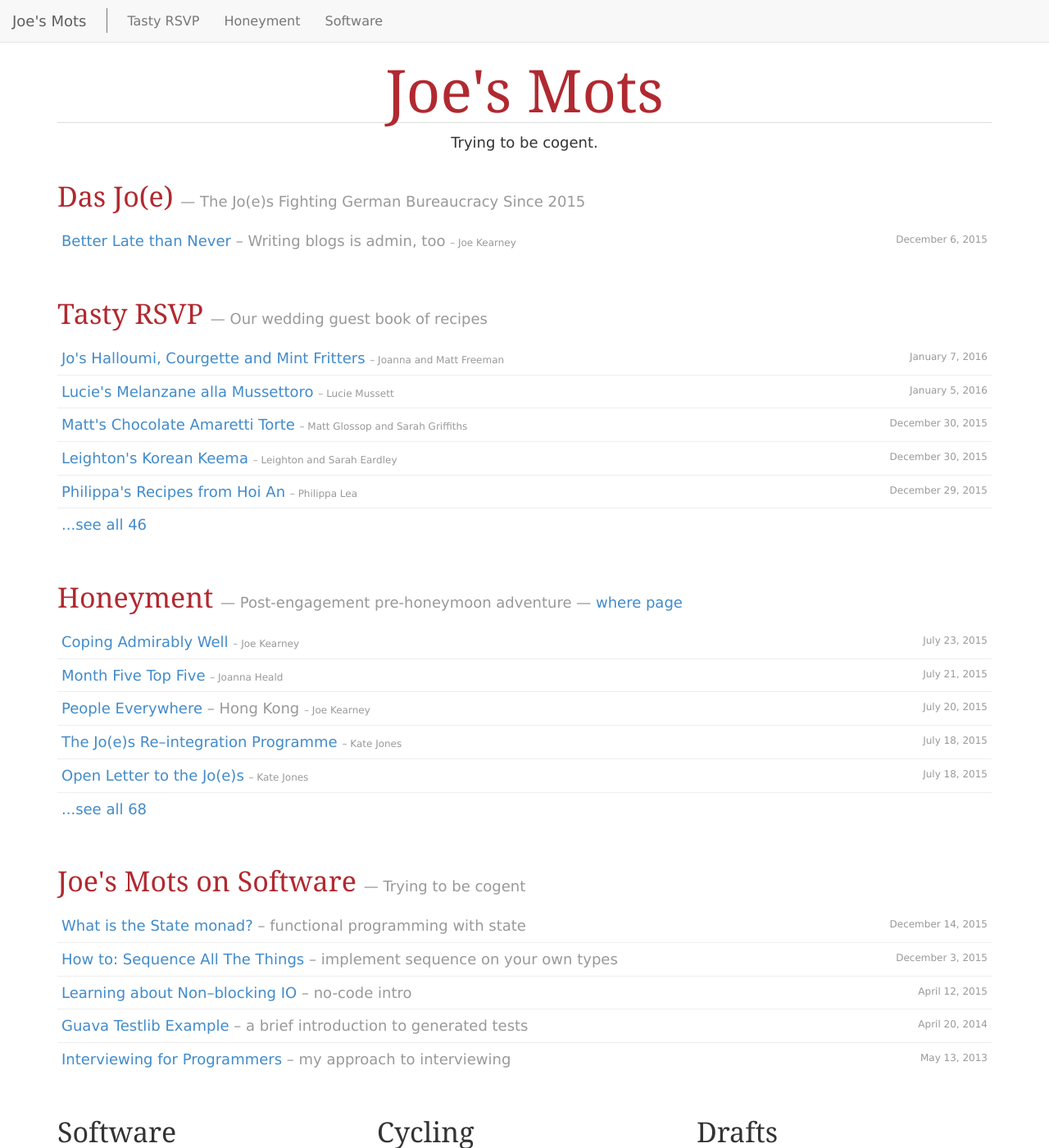
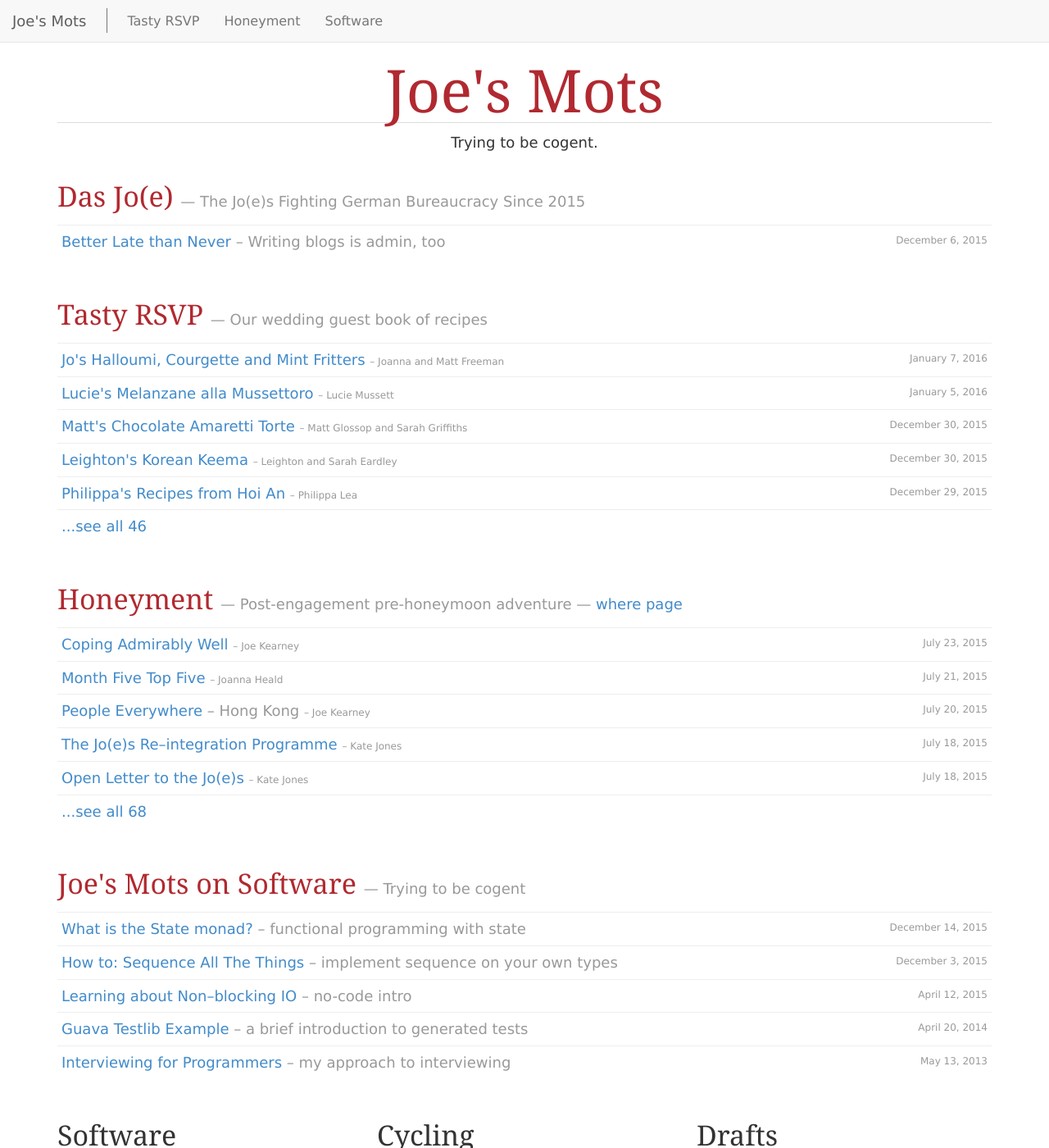
Before and after one commit to joekearney/joekearney.github.io, a Jekyll site: the page built from index.html, in a window 1280 px wide and 1400 px high. Shown: the whole window at 82% size. Built offline with Jekyll 4.4.1, drawn with Linux system fonts in a browser that asks for light colours; some web fonts are replaced.

Commit message:
formatting cleanup

```diff
--- a/css/main.css
+++ b/css/main.css
@@ -396,9 +396,6 @@ ul .listing, ul .nav {
   padding-left: 0;
   text-align: left;
 }
-ul.listing > li:last-child {
-  border: none;
-}
 
 .category-stats {
   text-align: center;
--- a/css/up.css
+++ b/css/up.css
@@ -472,7 +472,7 @@ article.about p,.content.about p,article.error,.content.error{text-align:center;
 article.error h1,.content.error h1{color:#f5f5f5;font-size:10em;font-weight:bold;padding:.5em;text-shadow:0 1px 5px #aaa}
 article div.pull,.content div.pull{padding-top:20px}
 ul.listing{margin:0 0 25px 0;padding:0}
-ul.listing li{list-style-type:none;padding:7px 5px;border-bottom:1px solid #EEE}
+ul.listing li{list-style-type:none;padding:7px 5px;border-top:1px solid #EEE}
 ul.listing li span.post-date{padding-top:3px;float:right;font-size:12px;color:#999}
 .post-description{color:#999}
 h2 .post-description{font-size: 18px;}
--- a/index.html
+++ b/index.html
@@ -19,7 +19,7 @@ sitemap:
 
   <div class="row">
     <div class="col-md-12">
-      {% include short-toc-by-tag.html tag='germany' title=site.germany.tag_name description=site.germany.tag_description showAuthor='true' %}
+      {% include short-toc-by-tag.html tag='germany' title=site.germany.tag_name description=site.germany.tag_description showAuthor='false' %}
     </div>
   </div>
 
```
